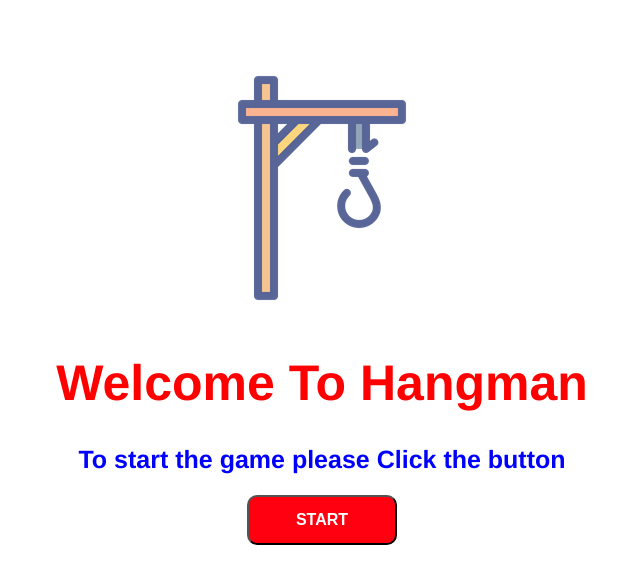
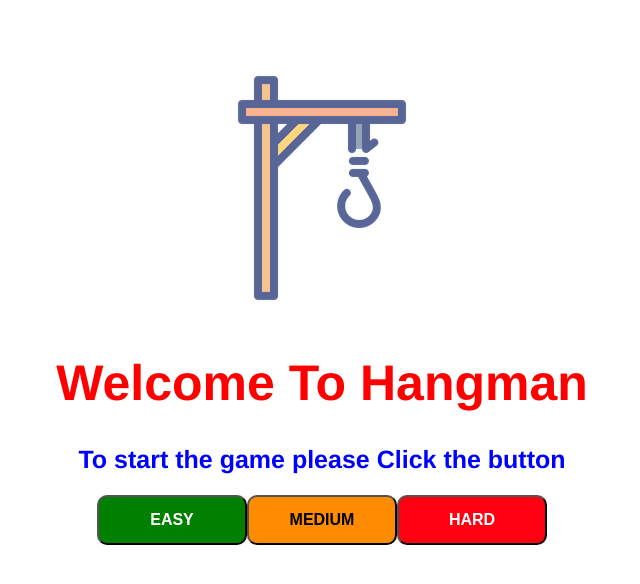
Before and after one commit to MoisesFlores22/hangman, a Vue app: page /#/ in a window 1280 px wide. Shown: the top 584 px of the page, without its empty margins (318-958 px from the left). Built offline with nearby package versions, Linux system fonts and the light colour scheme.

Commit message:
implement various difficulties

```diff
--- a/src/pages/Home.vue
+++ b/src/pages/Home.vue
@@ -3,7 +3,9 @@
     <img :src="logo">
     <h1 class="title"> Welcome To Hangman </h1>
     <h2 class="instructions"> To start the game please Click the button </h2>
-    <Button text="START" buttonColor="red" @click="value => redirectToGame(value)" />
+    <Button text="EASY" buttonColor="green" @click="value => redirectToGame(value)" />
+    <Button text="MEDIUM" buttonColor="orange" @click="value => redirectToGame(value)" />
+    <Button text="HARD" buttonColor="red" @click="value => redirectToGame(value)" />
   </div>
 </template>
 
@@ -22,7 +24,8 @@ export default {
   },
   methods: {
     redirectToGame(level) {
-      this.$router.push({ name: 'New Game', params: { level } });
+      const difficulty = level.toLowerCase();
+      this.$router.push({ name: 'New Game', params: { level: difficulty } });
     },
   },
 };
```
